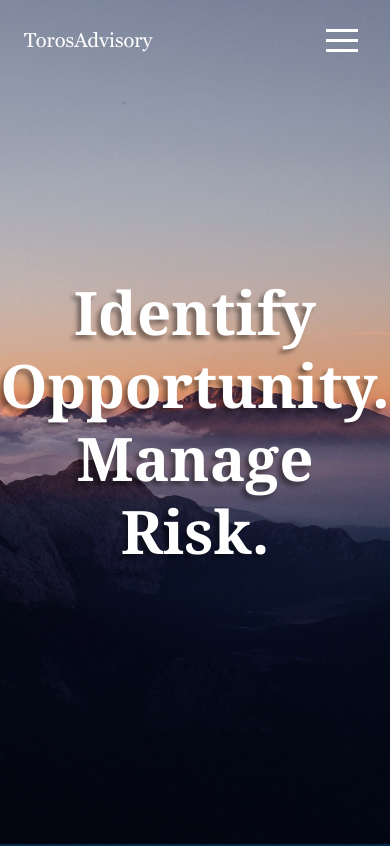
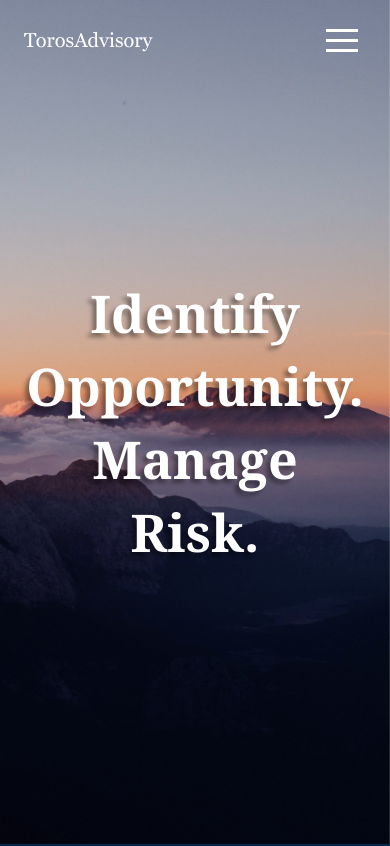
Before and after one commit to adamovic6666/toros, a Next.js app: page / in a window 390 px wide. Shown: the top 846 px of the page. Built offline with nearby package versions, Linux system fonts and the light colour scheme.

Commit message:
mobile design changed

```diff
--- a/src/components/layout/header/MobileNav.module.css
+++ b/src/components/layout/header/MobileNav.module.css
@@ -15,7 +15,7 @@
 
 .LinksWrapper {
   position: absolute;
-  bottom: 32px;
+  bottom: 80px;
   left: 50%;
   transform: translateX(-50%);
   width: 50%;
--- a/src/components/layout/sections/hero/Hero.module.css
+++ b/src/components/layout/sections/hero/Hero.module.css
@@ -12,7 +12,7 @@
   left: 50%;
   top: 50%;
   transform: translate(-50%, -50%);
-  font-size: 60px;
+  font-size: 52px;
   text-align: center;
   animation: fade-in 4s ease-in-out;
   text-transform: capitalize;
```
